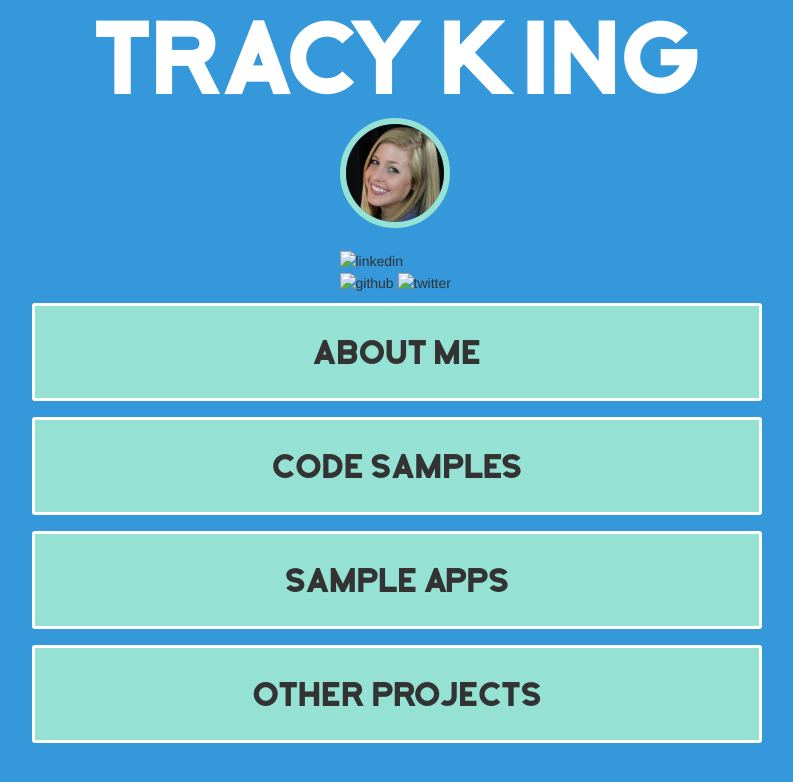
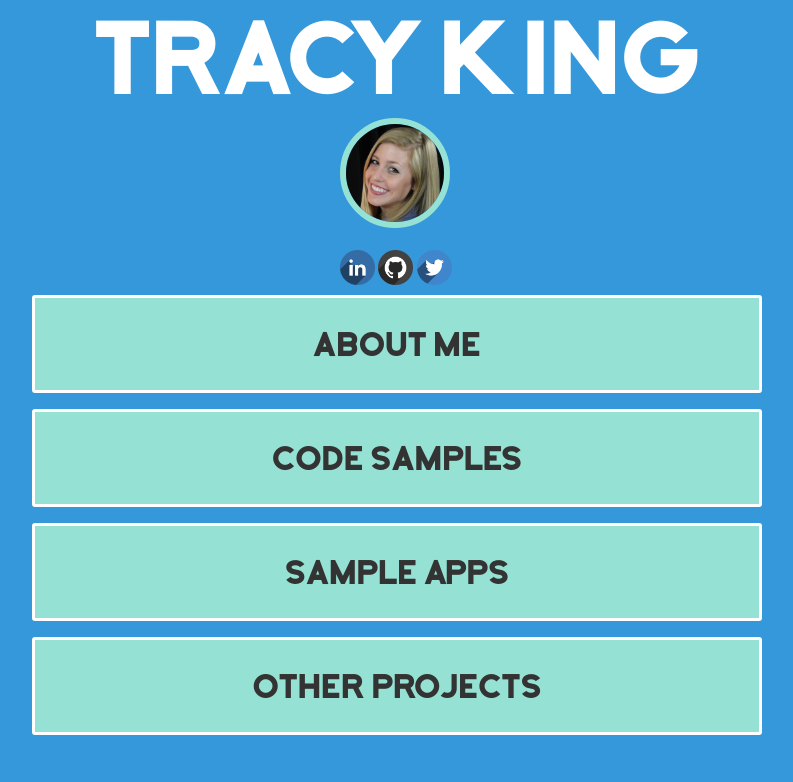
Before and after one commit to tracyalison11/personalSite, a website: page app/index.html in a window 1280 px wide. Shown: the whole page, without its empty margins (243-1036 px from the left). Drawn offline with nearby package versions, Linux system fonts and the light colour scheme; some packages are replaced by stand-ins of ours.

Commit message:
Added links for social icons

```diff
--- a/app/index.html
+++ b/app/index.html
@@ -23,9 +23,9 @@
       </div>
       <div class="social-icons center">
           <ul>
-              <li><img src="images/linkedin.png" alt="linkedin" /></li>
-              <li><img src="images/github.png" alt="github" /></li>
-              <li><img src="images/twitter.png" alt="twitter" /></li>
+              <li><a href="https://www.linkedin.com/in/tracyak13" target="_blank"><img src="images/linkedin.png" alt="linkedin"/></a></li>
+              <li><a href="https://github.com/tracyalison11" target="_blank"><img src="images/github.png" alt="github"/></a></li>
+              <li><a href="https://twitter.com/ng_tracyy" target="_blank"><img src="images/twitter.png" alt="twitter"/></a></li>
           </ul>
       </div>
       <div class="col-xs-12 col-lg-8 col-lg-offset-2">
```
Also changed, not shown: app/images/github.png (added), app/images/gizmo.jpg (added), app/images/linkedin.png (added), app/images/opi.jpg (added), app/images/twitter.png (added).
